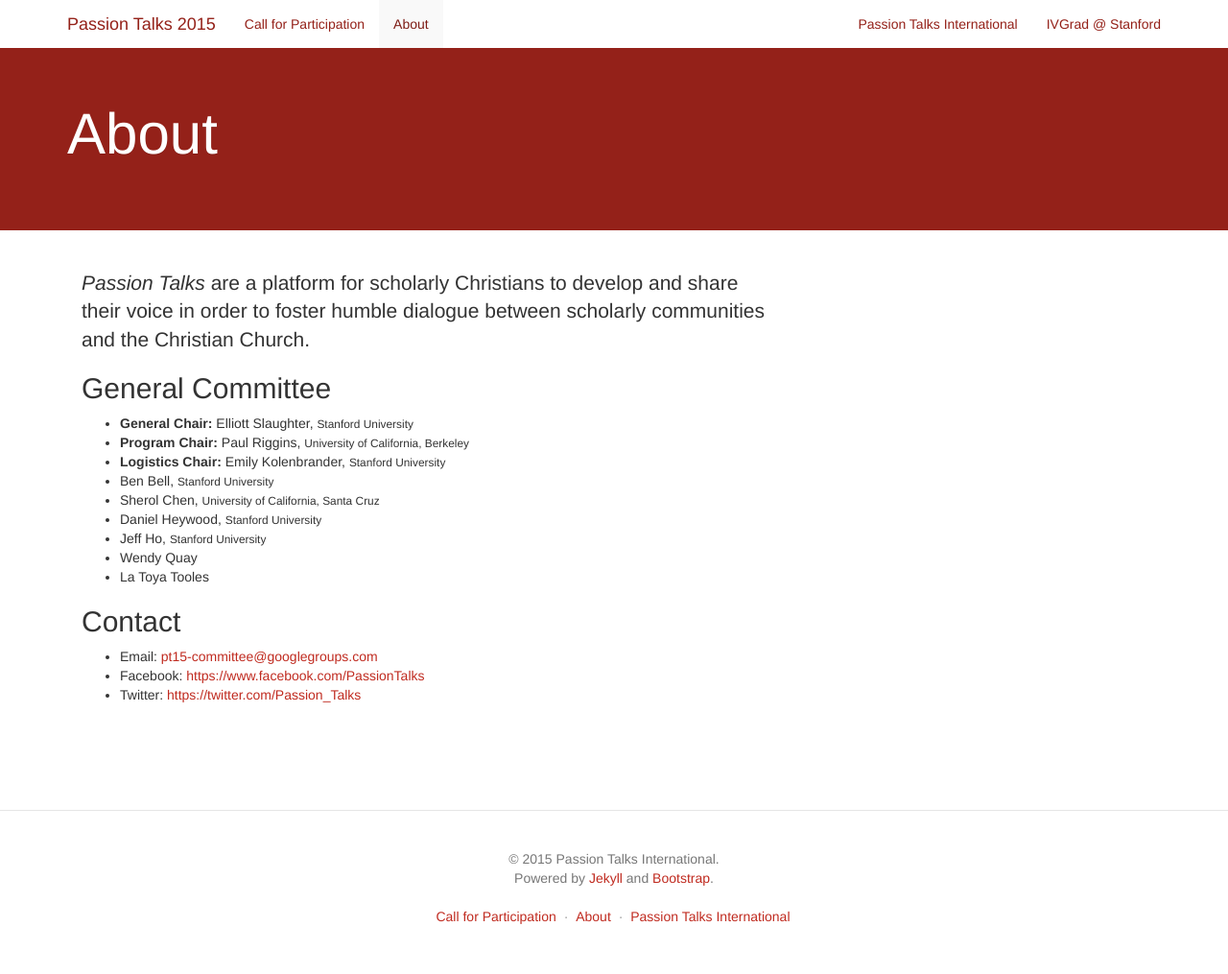
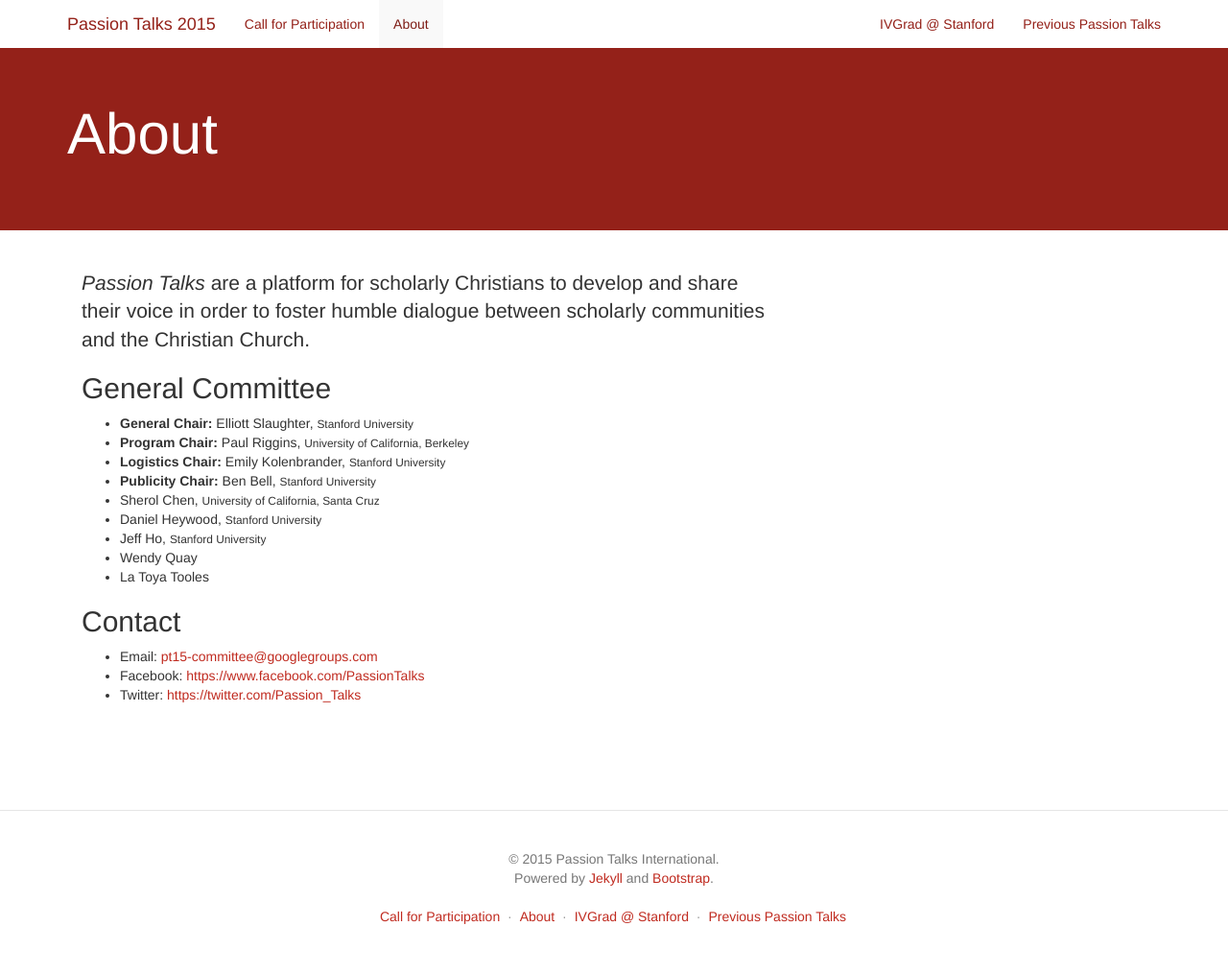
Before and after one commit to passiontalks/pt15, a Jekyll site: the page built from about.md, in a window 1280 px wide. Shown: the whole page at 96% size. Built offline with Jekyll 4.4.1, drawn with Linux system fonts in a browser that asks for light colours; nearby versions of some CDN libraries.

Commit message:
Tweaks to PT15 pages.

```diff
--- a/_includes/footer.html
+++ b/_includes/footer.html
@@ -8,7 +8,9 @@
         <li><a href="{{ site.baseurl }}{{ item.url }}">{{ item.label }}</a></li>
         <li>&middot;</li>
       {% endfor %}
-      <li><a href="{{ site.pti_url }}/">Passion Talks International</a></li>
+      <li><a href="http://ivgrad.stanford.edu/">IVGrad @ Stanford</a></li>
+      <li>&middot;</li>
+      <li><a href="{{ site.pti_url }}/">Previous Passion Talks</a></li>
     </ul>
   </div>
 </footer>
--- a/_includes/navbar.html
+++ b/_includes/navbar.html
@@ -25,12 +25,8 @@
       </ul>
 
       <ul class="nav navbar-nav navbar-right">
-        <li>
-          <a href="{{ site.pti_url }}/">Passion Talks International</a>
-        </li>
-        <li>
-          <a href="http://ivgrad.stanford.edu/">IVGrad @ Stanford</a>
-        </li>
+        <li><a href="http://ivgrad.stanford.edu/">IVGrad @ Stanford</a></li>
+        <li><a href="{{ site.pti_url }}/">Previous Passion Talks</a></li>
       </ul>
     </nav>
   </div>
--- a/_includes/sidebar.html
+++ b/_includes/sidebar.html
@@ -10,7 +10,8 @@
 <h3>Important Dates</h3>
 
 <ul>
-<li>Submission Deadline: TBA</li>
+<li>Submission Open: TBA</li>
+<li>Submission Close: TBA</li>
 <li>Acceptance Notifications: TBA</li>
 <li>Conference: August 22, 2015</li>
 </ul>
--- a/about.md
+++ b/about.md
@@ -15,7 +15,7 @@
   * **General Chair:** Elliott Slaughter, <span class="small">Stanford University</span>
   * **Program Chair:** Paul Riggins, <span class="small">University of California, Berkeley</span>
   * **Logistics Chair:** Emily Kolenbrander, <span class="small">Stanford University</span>
-  * Ben Bell, <span class="small">Stanford University</span>
+  * **Publicity Chair:** Ben Bell, <span class="small">Stanford University</span>
   * Sherol Chen, <span class="small">University of California, Santa Cruz<span>
   * Daniel Heywood, <span class="small">Stanford University</span>
   * Jeff Ho, <span class="small">Stanford University</span>
```
Also changed, not shown: _layouts/frontpage.html (added, +25 -0 lines), index.md (+3 -2 lines).
